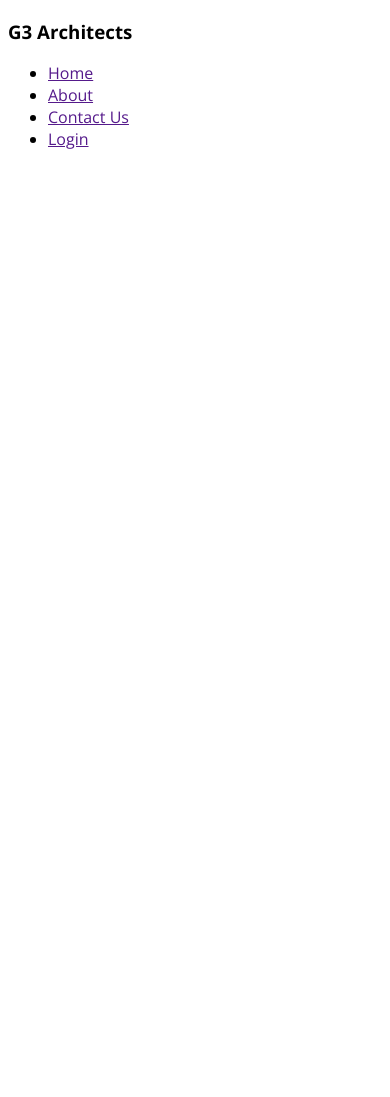
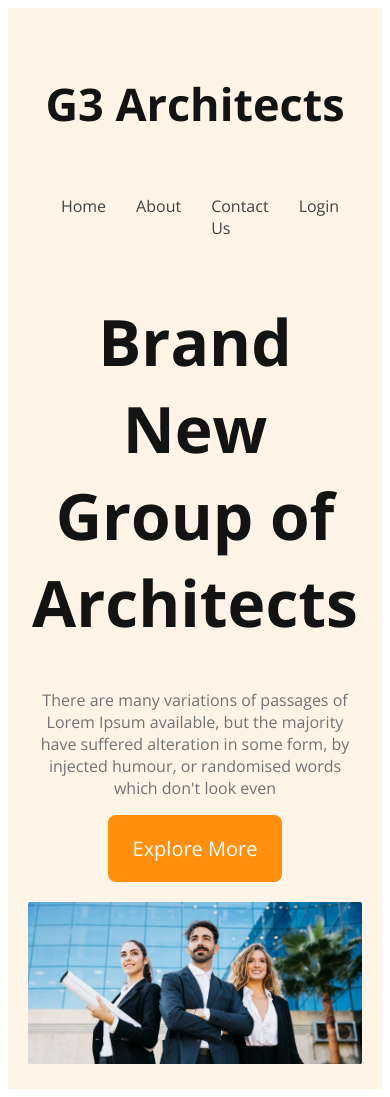
Before and after one commit to sabbir7707/G3-Architects, a plain HTML site: page index.html in a window 390 px wide. Before the commit the page ends 844 px from the top, so only its background shows below. Drawn offline with nearby package versions, Linux system fonts and the light colour scheme.

Commit message:
add mobil and tablate devaices responsive

```diff
--- a/index.html
+++ b/index.html
@@ -8,13 +8,27 @@
 </head>
 <body>
     <header>
-        <h3>G3 Architects</h3>
+
+            <nav>
+                <h3 class="nav-titel" >G3 Architects</h3>
                 <ul>
                     <li><a href="">Home  </a></li>
                     <li><a href="">About </a></li>
                     <li><a href="">Contact Us  </a></li>
                     <li><a href="">Login</a></li>
                 </ul>
+            </nav>
+            <div class="banner">
+                <div class="banner-content">
+                <h1 class="banner-title">Brand New Group of Architects</h1>
+                <p class="banner-discription">There are many variations of passages of Lorem Ipsum available, but the majority have suffered alteration in some form, by injected humour, or randomised words which don't look even</p>
+                <button class="btn-parimary">Explore More</button>
+
+            </div>
+            <img src="images/banner.png" alt="">
+        </div>
+
+
 
     </header>
 
--- a/style/style.css
+++ b/style/style.css
@@ -1,7 +1,110 @@
 /* google front */
 @import url('https://fonts.googleapis.com/css2?family=Open+Sans:wght@400;600;700;800&display=swap');
 
+/* sheard style*/
 * {
 
     font-family: 'Open Sans', sans-serif;
 }
+
+.btn-parimary{
+    color:  #FFF;;
+    border-radius: 8px;
+    background: #FF900E;
+    padding: 20px 25px;
+    font-size: 1.25rem;
+    cursor: pointer;
+    border: 0;
+
+}
+
+/* header style*/
+header {
+    background: rgba(255, 144, 14, 0.10);
+    padding: 50px  240px;
+
+
+}
+
+nav {
+    display: flex;
+    justify-content: space-between;
+    align-items: center;
+}
+
+.nav-titel {
+    color: #131313;
+    font-size: 45px;
+    font-weight: 700;
+
+}
+
+nav>ul {
+    display: flex;
+}
+
+nav li {
+    list-style: none;
+    margin-right: 30px;
+    font-size: 1rem;
+    font-weight: 500;
+}
+
+nav li a {
+    text-decoration: none;
+    color: #424242;
+
+}
+
+/* banner contant */
+
+
+
+.banner-content {
+    max-width: 800px;
+    text-align: center;
+    margin: 0, auto;
+
+}
+
+.banner-title {
+    text-align: center;
+
+    color: #131313;
+    font-size: 4rem;
+    font-weight: 700;
+
+}
+
+.banner-discription {
+    color: #727272;
+    font-size: 16px;
+
+
+}
+.banner img{
+    margin-top: 20px;
+    width: 100%;
+}
+/* rasponsive style */
+/*mobil devices*/
+@media screen and (max-width:576px) {
+
+    header{
+        padding: 20px;
+    }
+    nav{
+        flex-direction: column;
+    }
+
+}
+/* tablate devaices */
+@media screen and (min-width:577px) and (max-width:960px) {
+    header{
+        padding: 50px;
+    }
+
+    nav{
+        flex-direction: column;
+    }
+}
```
Lines whose indentation alone changed are shown as unchanged.
